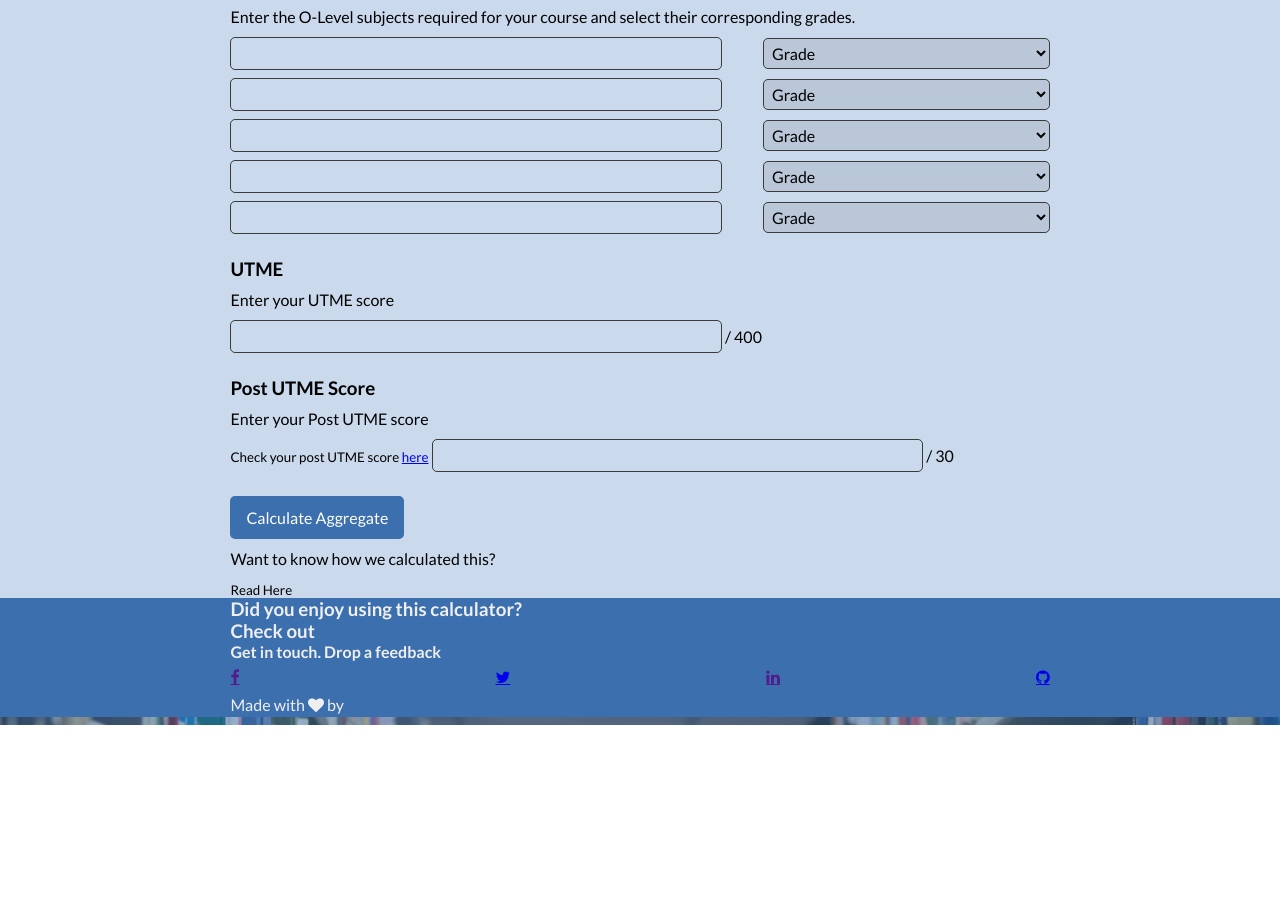
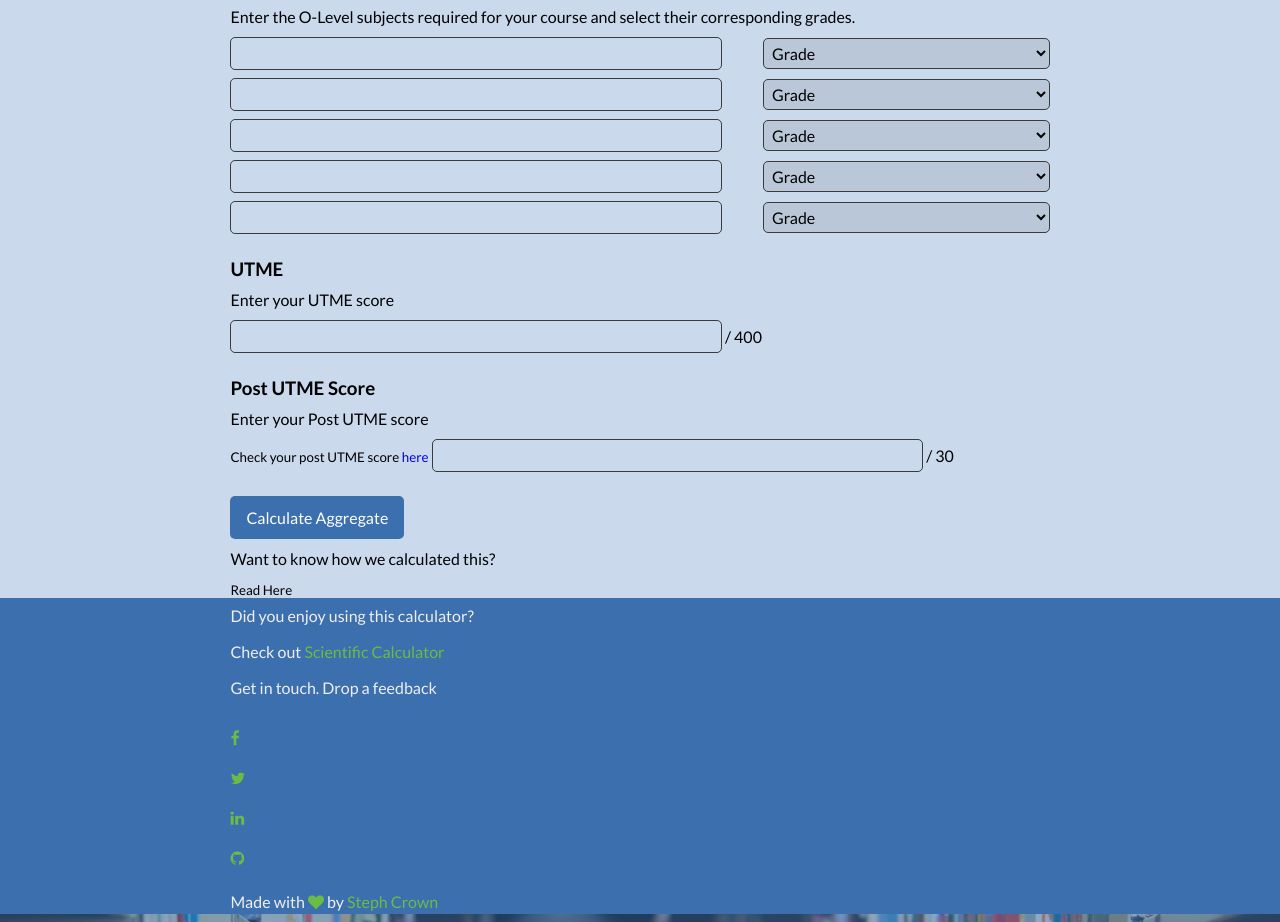
Before and after one commit to steph-crown/aggregate-calculator, a plain HTML site: page index.html in a window 1280 px wide. Shown: the part 192-1114 px from the top of the page. Before the commit the page ends 917 px from the top, so only its background shows below. Drawn offline with Linux system fonts and the light colour scheme.

Commit message:
still working on ui

```diff
--- a/css/index.css
+++ b/css/index.css
@@ -145,6 +145,25 @@
         color: #efefef;
     }
 
+    footer h4 {
+        font-weight: 400;
+        line-height: 36px;
+    }
+
+    .footer-link,
+    .fa-heart {
+        color: #6bbb47;
+    }
+
+    a {
+        text-decoration: none;
+    }
+
+    .socials a {
+        display: block;
+        margin: 24px 0;
+    }
+
     @media (max-width: 800px) {
         nav,
         main,
--- a/index.html
+++ b/index.html
@@ -128,19 +128,19 @@
 
 
     <footer>
-        <h3>
+        <h4>
             Did you enjoy using this calculator? <br> Check out
-            <a href="https://steph-crown.github.io/calculator" class="footer-link"></a>
-        </h3>
+            <a href="https://steph-crown.github.io/calculator" class="footer-link">Scientific Calculator</a>
+        </h4>
         <h4>Get in touch. Drop a feedback</h4>
-        <div class="socials flex">
+        <div class="socials">
             <a href="" class="fa fa-facebook footer-link"></a>
             <a href="https://twitter.com/stephcrown06" class="fa fa-twitter footer-link"></a>
             <a href="" class="fa fa-linkedin footer-link"></a>
             <a href="https://github.com/steph-crown" class="fa fa-github footer-link"></a>
         </div>
-        <p>Made with <i class="fa fa-heart"></i> by
-            <a href="https://steph-portfolio.vercel.app"></a>
+        <p>Made with <i class="fa fa-heart"> </i> by
+            <a href="https://steph-portfolio.vercel.app" class="footer-link">Steph Crown</a>
         </p>
     </footer>
 
```
